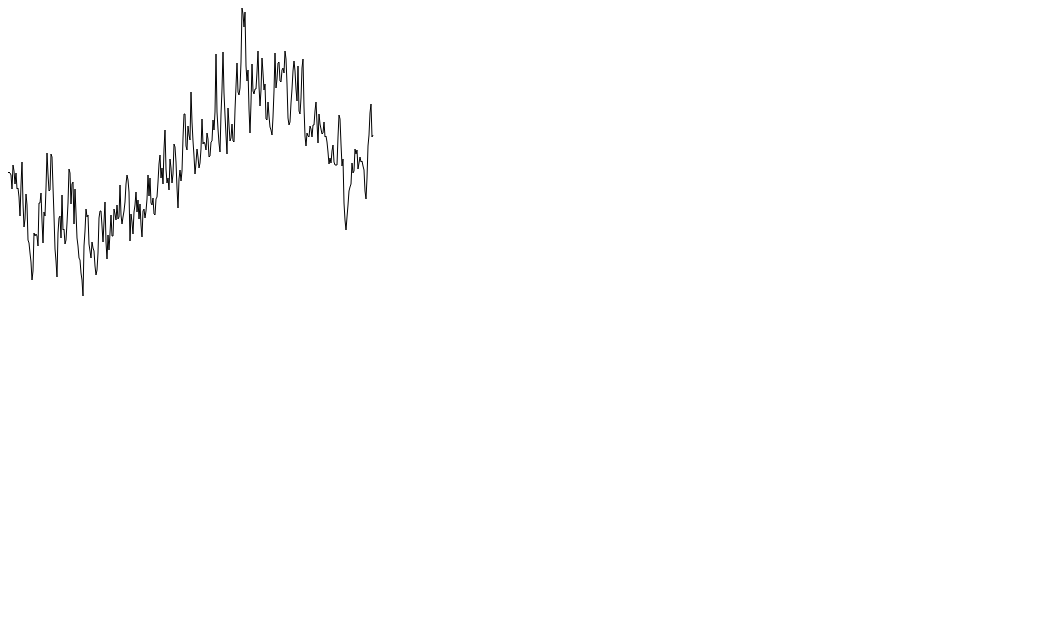
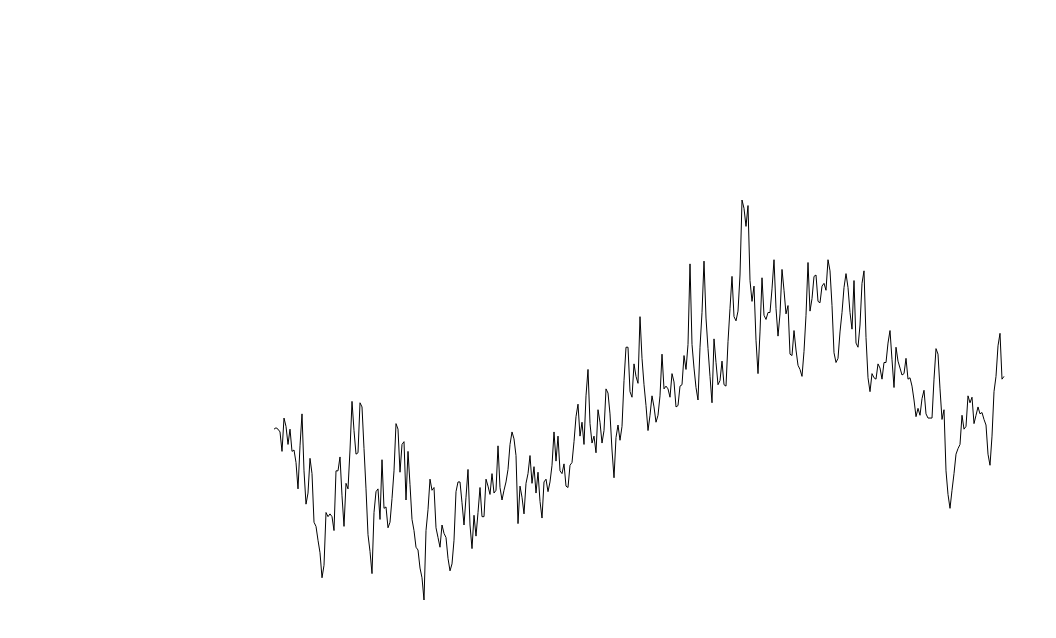
Before and after one commit to KevinVuongly/DataProcessing, a plain HTML site: page Homework/week_2/index.html in a window 1280 px wide. Shown: the whole page, without its empty margins (0-1056 px from the left). Drawn offline with Linux system fonts and the light colour scheme.

Commit message:
added style.css, update script.js

```diff
--- a/Homework/week_2/index.html
+++ b/Homework/week_2/index.html
@@ -1,5 +1,9 @@
 <!DOCTYPE HTML>
 <html>
+  <head>
+    <title>KNMI Graph</title>
+    <link rel="stylesheet" href="style.css">
+  </head>
   <body>
   <textarea id="rawdata" hidden>
   #date,avgtemp
--- a/Homework/week_2/script.js
+++ b/Homework/week_2/script.js
@@ -25,26 +25,26 @@ for (var i = 0; i < data.length; i++){
   data[i][1] = Number(temperature[i]);
 }
 
-var domainTemp = [0, 365];
-var rangeTemp = [Math.min.apply(0, temperature),
+var rangeTemp = [0, 400];
+var domainTemp = [Math.min.apply(0, temperature),
                   Math.max.apply(0, temperature)];
 
 var canvas = document.getElementById('myCanvas');
-canvas.width  = days;
+canvas.width = 2 * days;
 canvas.height = rangeTemp[1] - rangeTemp[0];
 
 var ctx = canvas.getContext('2d');
 
 position = createTransform(domainTemp, rangeTemp);
 
-var yStart = canvas.height - (data[0][1] + Math.abs(rangeTemp[0]));
+var yStart = position(data[0][1]);
 
 ctx.lineJoin = 'round';
 ctx.beginPath();
 ctx.moveTo(0, yStart);
 for (var i = 1; i < data.length; i++){
-  var y = canvas.height - (data[i][1] + Math.abs(rangeTemp[0]));
-  ctx.lineTo(i, y);
+  var y = position(data[i][1]);
+  ctx.lineTo(2 * i, y);
 }
 ctx.stroke();
 
@@ -99,6 +99,6 @@ function createTransform(domain, range){
 
     // returns the function for the linear transformation (y= a * x + b)
     return function(x){
-      return alpha * x + beta;
+      return range_max - (alpha * x + beta);
     }
 }
--- /dev/null
+++ b/Homework/week_2/style.css
@@ -0,0 +1,16 @@
+/* style.css */
+
+html, body {
+  height: 100%;
+}
+
+body {
+  margin: 0;
+  display: flex;
+
+  /* This centers our sketch horizontally. */
+  justify-content: center;
+
+  /* This centers our sketch vertically. */
+  align-items: center;
+}
```
